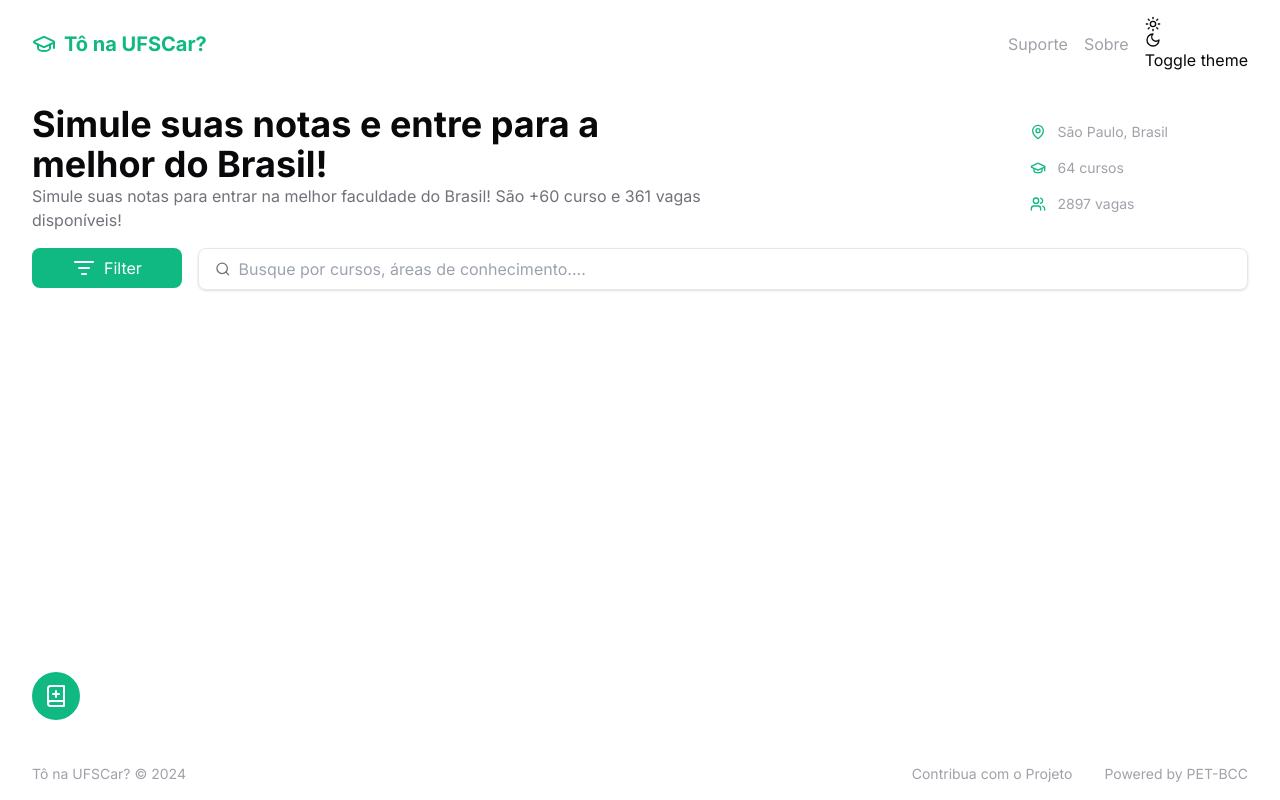
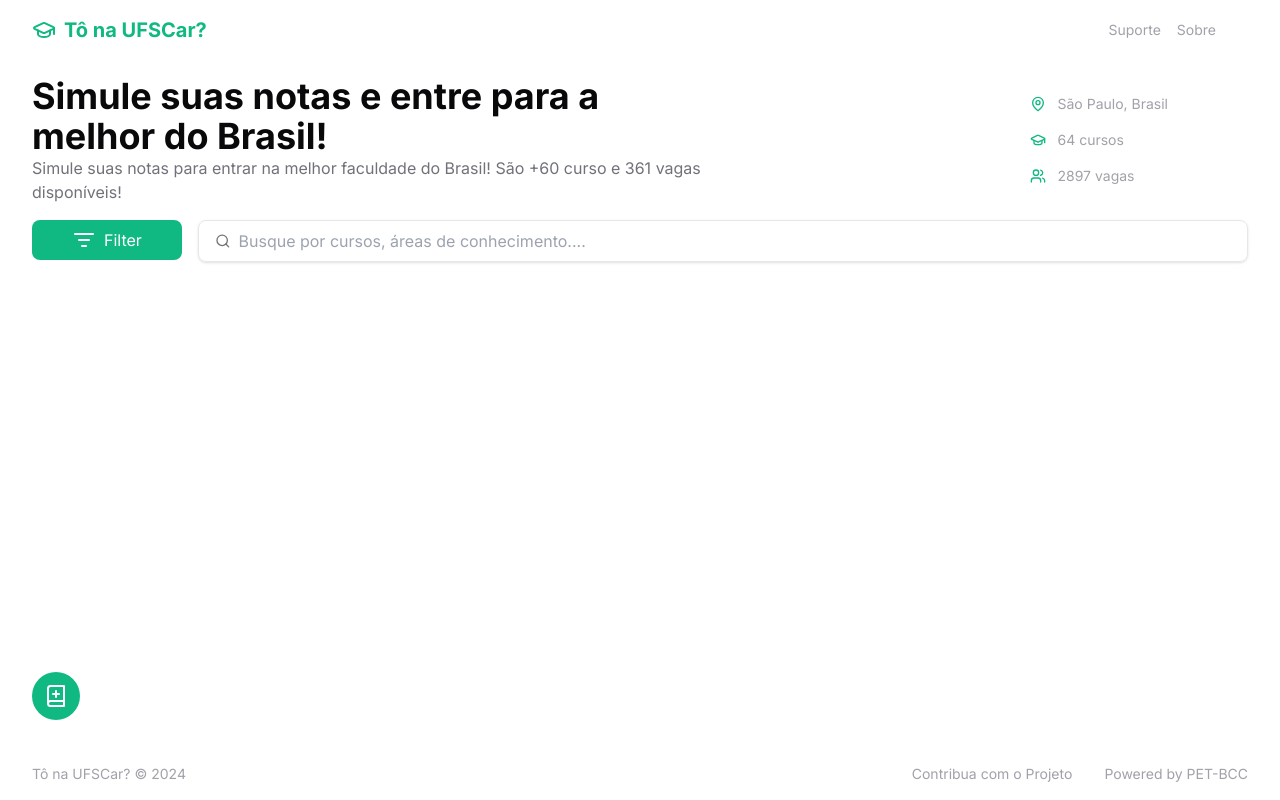
Before and after one commit to petbccufscar/to-na-ufscar, a Next.js app: page / in a window 1280 px wide. Built offline with nearby package versions, Linux system fonts and the light colour scheme.

Commit message:
fix: icons

```diff
--- a/src/components/layout/Header.tsx
+++ b/src/components/layout/Header.tsx
@@ -10,7 +10,7 @@
                     Tô na UFSCar?
                 </div>
             </div>
-            <div className="flex items-center gap-4">
+            <div className="flex items-center gap-4 text-sm">
                 <a className="hidden lg:flex text-zinc-400 hover:text-zinc-700 dark:hover:text-zinc-300" href="#">Suporte</a>
                 <a className="hidden lg:flex text-zinc-400 hover:text-zinc-700 dark:hover:text-zinc-300" href="#">Sobre</a>
                 <ThemeToggle/>
--- a/src/components/layout/InsertSection.tsx
+++ b/src/components/layout/InsertSection.tsx
@@ -8,23 +8,15 @@
 const InsertSection = () => {
     const [open, setOpen] = useState(false);
 
-    const toggleOpen = () => {
-        setOpen(!open);
-    }
+    const toggleOpen = () => setOpen(!open);
 
     return (
         <div className="fixed bottom-20 flex flex-col-reverse lg:flex-row gap-4 items-center">
-            {!open && (
-                <div className="bg-emerald-500 w-fit lg:h-fit p-3 rounded-full text-white cursor-pointer">
-                    <BookPlus onClick={toggleOpen} />
+            <div className="relative bg-emerald-500 w-fit lg:h-fit p-3 rounded-full text-white cursor-pointer" onClick={toggleOpen}>
+                <BookPlus className={`transition-transform transform ${open ? 'scale-0 rotate-90' : 'scale-100 rotate-0'}`} />
+                <BookOpen className={`absolute inset-0 m-auto transition-transform transform ${open ? 'scale-100 rotate-0' : 'scale-0 rotate-90'}`} />
             </div>
-            )}
             {open && (
-                <>
-                    <div className="bg-emerald-500 w-fit lg:h-fit p-3 rounded-full text-white cursor-pointer">
-                        <BookOpen onClick={toggleOpen} />
-                    </div>
-
                 <form className="flex flex-col lg:flex-row items-end gap-6 bg-white dark:bg-zinc-900 shadow-xl rounded-lg p-4 border dark:border-zinc-800">
                     <Input.Root>
                         <Input.Label>Linguagens</Input.Label>
@@ -58,10 +50,9 @@
                     </Select.Root>
                     <button type="submit" className="bg-emerald-500 text-sm font-semibold text-white h-fit p-2 px-3 rounded-lg w-full">Salvar</button>
                 </form>
-                </>
             )}
         </div>
-    )
+    );
 }
 
 export default InsertSection
--- a/src/providers/ThemeToggle.tsx
+++ b/src/providers/ThemeToggle.tsx
@@ -2,15 +2,35 @@
 
 import { Moon, Sun } from 'lucide-react'
 import { useTheme } from 'next-themes'
+import { useEffect, useState } from 'react'
 
 export function ThemeToggle() {
     const { theme, setTheme } = useTheme();
+    const [mounted, setMounted] = useState(false);
+
+    useEffect(() => {
+        setMounted(true);
+    }, []);
+
+    if (!mounted) return null;
 
     return (
-        <button className='relative inline-flex' onClick={() => setTheme(theme === 'light' ? 'dark' : 'light')}>
-            <Sun size='16' className='transition-all scale-100 rotate-0 dark:-rotate-90 dark:scale-0'/>
-            <Moon size='16' className='absolute transition-all scale-0 rotate-90 dark:rotate-0 dark:scale-100'/>
-            <span className='sr-only'>Toggle theme</span>
+        <button
+            className='relative w-fit lg:h-fit rounded-full cursor-pointer'
+            onClick={() => setTheme(theme === 'light' ? 'dark' : 'light')}
+        >
+            <Sun
+                size='16'
+                className={`transition-transform transform ${
+                    theme === 'light' ? 'scale-100 rotate-0' : 'scale-0 rotate-90'
+                }`}
+            />
+            <Moon
+                size='16'
+                className={`absolute inset-0 m-auto transition-transform transform ${
+                    theme === 'dark' ? 'scale-100 rotate-0' : 'scale-0 rotate-90'
+                }`}
+            />
         </button>
     )
 }
```
Lines whose indentation alone changed are shown as unchanged.
